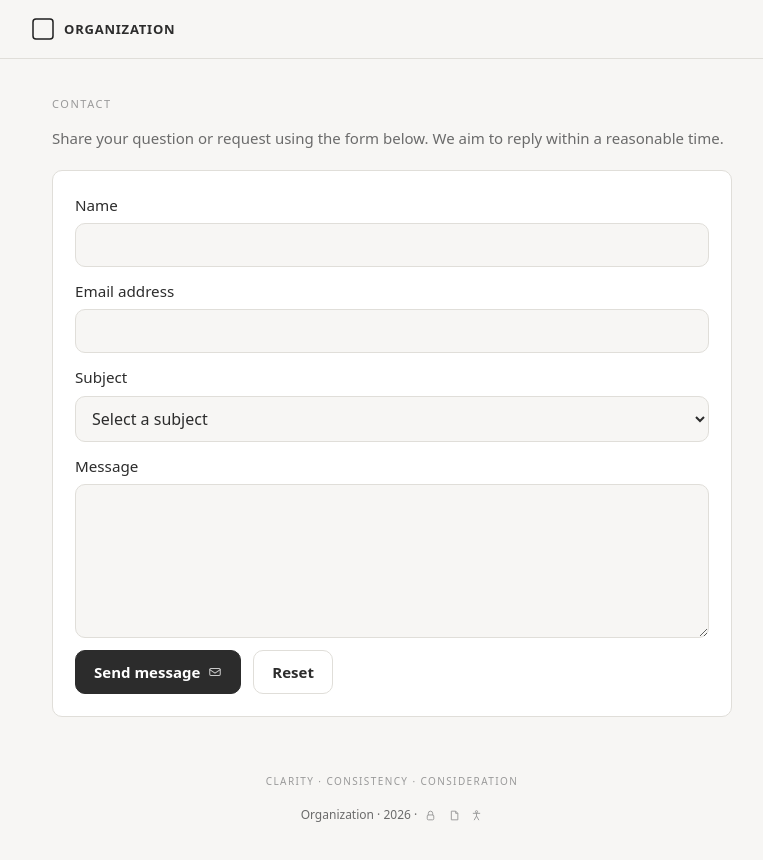
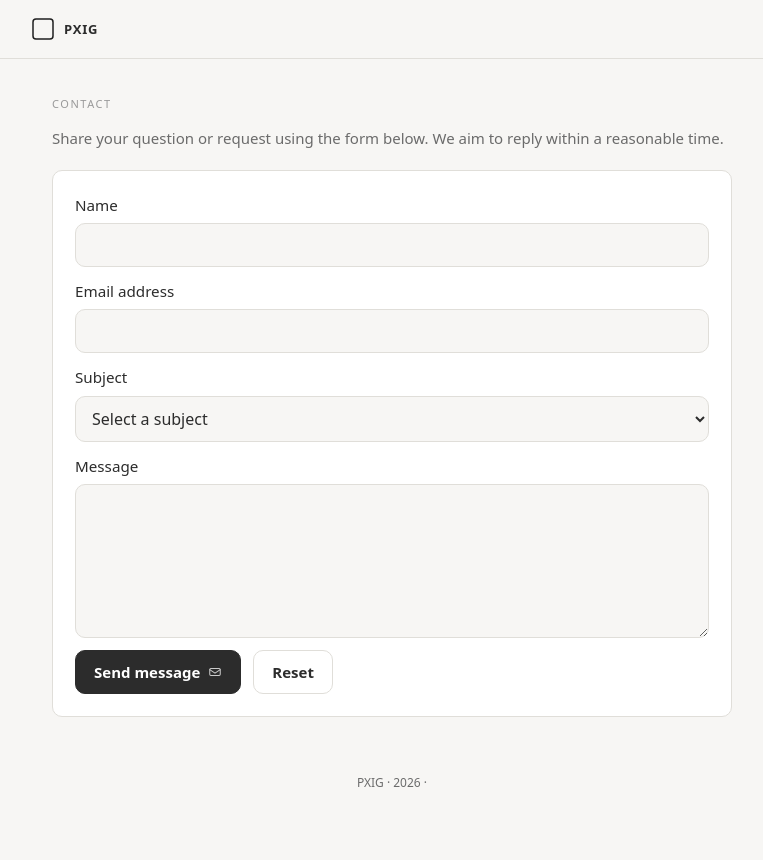
Before and after one commit to pxig-org/organization-website, a website: page public/contact.html in a window 1280 px wide. Shown: the whole page, without its empty margins (248-1011 px from the left). After the commit the page ends 828 px from the top, so only its background shows below. Drawn offline with Linux system fonts and the light colour scheme.

Commit message:
Update organization name from 'Organization' to 'PXIG'

```diff
--- a/public/contact.html
+++ b/public/contact.html
@@ -3,12 +3,10 @@
 <head>
   <meta charset="utf-8" />
   <meta name="viewport" content="width=device-width,initial-scale=1" />
-  <title>Organization — Contact</title>
+  <title>PXIG — Contact</title>
   <link rel="stylesheet" href="css/styles.css">
 </head>
 <body class="landing">
-  <a class="skip-link" href="#main">Skip to content</a>
-
   <header class="site-header site-header--editorial" role="banner">
     <div class="container container--narrow header-inner">
       <div class="brand">
@@ -16,7 +14,7 @@
           <svg class="brand-mark" width="22" height="22" viewBox="0 0 22 22" aria-hidden="true" focusable="false">
             <rect x="1" y="1" width="20" height="20" rx="3" fill="none" stroke="currentColor" stroke-width="1.5"/>
           </svg>
-          <span class="wordmark-text">Organization</span>
+          <span class="wordmark-text">PXIG</span>
         </a>
       </div>
       <nav class="main-nav" role="navigation" aria-label="Main navigation">
@@ -73,14 +71,8 @@
 
   <footer class="site-footer site-footer--manifesto" role="contentinfo">
     <div class="container container--narrow">
-      <p class="footer-manifesto">Clarity · Consistency · Consideration</p>
       <p class="footer-meta-line muted">
-        Organization · 2026 ·
-        <span class="footer-icons" aria-hidden="true">
-          <svg class="ui-icon ui-icon--xs"><use href="icons.svg#icon-lock"></use></svg>
-          <svg class="ui-icon ui-icon--xs"><use href="icons.svg#icon-document"></use></svg>
-          <svg class="ui-icon ui-icon--xs"><use href="icons.svg#icon-accessibility"></use></svg>
-        </span>
+        PXIG · 2026 ·
       </p>
     </div>
   </footer>
```
